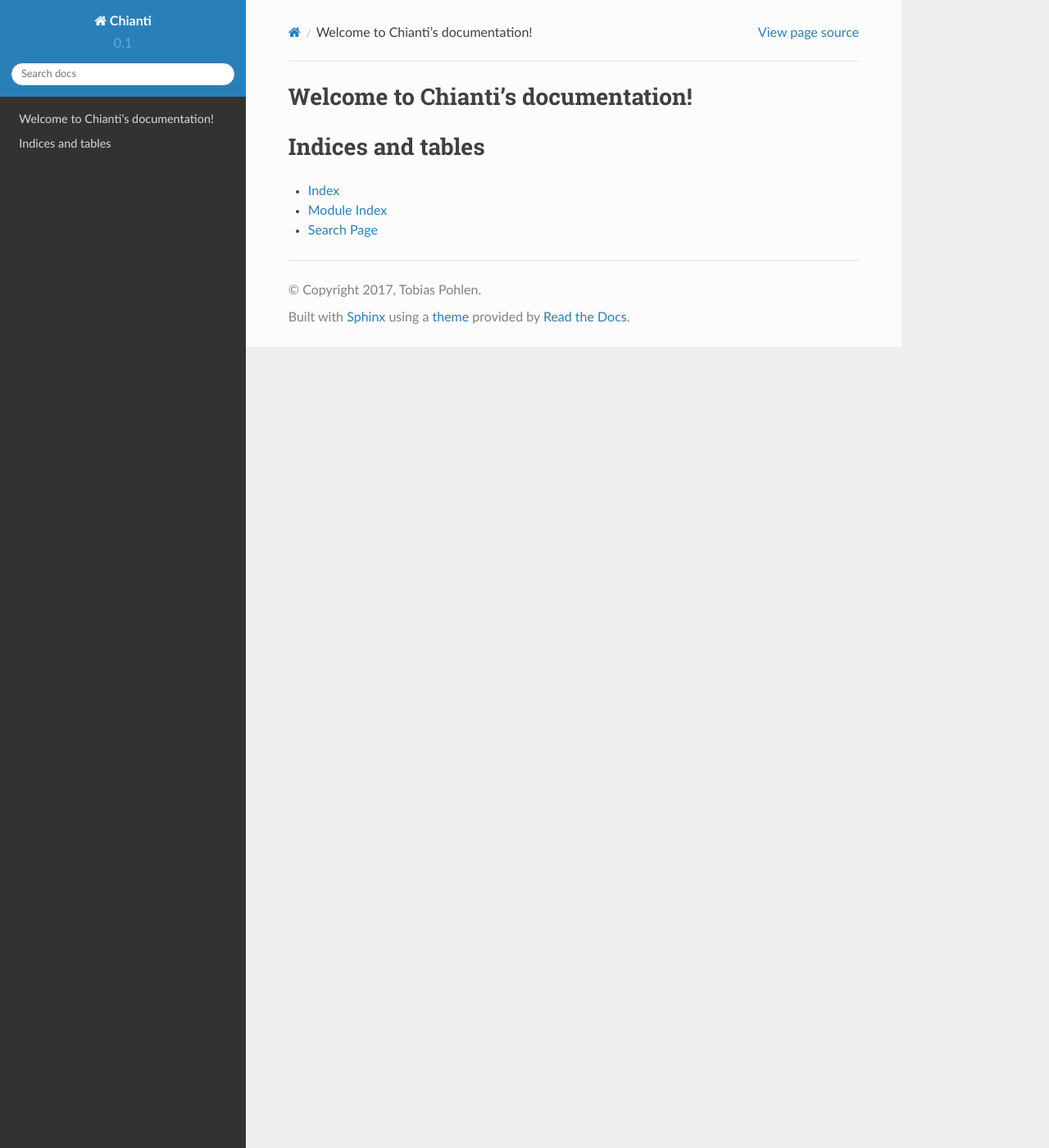
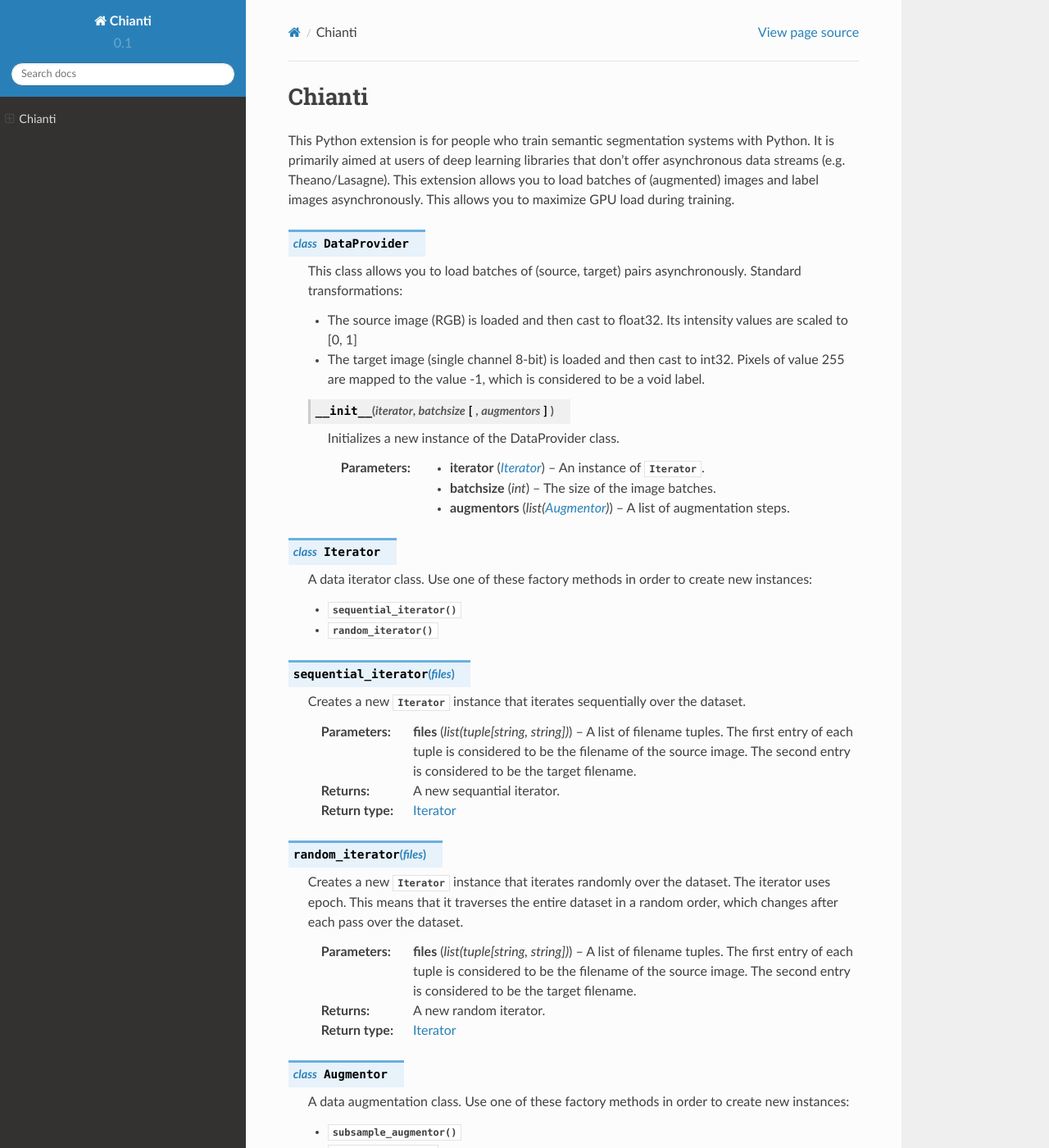
Before and after one commit to TobyPDE/chianti, a Sphinx documentation site: the page built from docs/index.rst, in a window 1280 px wide and 1400 px high. Shown: the whole window at 82% size. Built offline with Sphinx 7.4.7 and the Read the Docs theme 2.0.0, drawn with Linux system fonts in a browser that asks for light colours; some of the changed text lies outside the part shown.

Commit message:
Initial documentation

```diff
--- a/docs/index.rst
+++ b/docs/index.rst
@@ -3,18 +3,99 @@
    You can adapt this file completely to your liking, but it should at least
    contain the root `toctree` directive.
 
-Welcome to Chianti's documentation!
+Chianti
 ===================================
 
-.. toctree::
-   :maxdepth: 2
-   :caption: Contents:
+This Python extension is for people who train semantic segmentation systems with Python.
+It is primarily aimed at users of deep learning libraries that don't offer asynchronous data streams (e.g. Theano/Lasagne).
+This extension allows you to load batches of (augmented) images and label images asynchronously.
+This allows you to maximize GPU load during training.
+
+.. py:class:: DataProvider
+
+    This class allows you to load batches of (source, target) pairs asynchronously. Standard transformations:
+
+    - The source image (RGB) is loaded and then cast to float32. Its intensity values are scaled to [0, 1]
+    - The target image (single channel 8-bit) is loaded and then cast to int32. Pixels of value 255 are mapped to the value -1, which is considered to be a void label.
+
+    .. py:method:: __init__(iterator, batchsize, [augmentors])
+
+        Initializes a new instance of the DataProvider class.
+
+        :param iterator: An instance of :py:class:`Iterator`.
+        :param batchsize: The size of the image batches.
+        :param augmentors: A list of augmentation steps.
+        :type iterator: Iterator
+        :type batchsize: int
+        :type augmentors: list(Augmentor)
+
+.. py:class:: Iterator
+
+    A data iterator class. Use one of these factory methods in order to create new instances:
+
+    - :py:func:`sequential_iterator`
+    - :py:func:`random_iterator`
 
 
+.. py:function:: sequential_iterator(files)
 
-Indices and tables
-==================
+    Creates a new :py:class:`Iterator` instance that iterates sequentially over the dataset.
 
-* :ref:`genindex`
-* :ref:`modindex`
-* :ref:`search`
+    :param files: A list of filename tuples. The first entry of each tuple is considered to be the filename of the source image. The second entry is considered to be the target filename.
+    :type files: list(tuple[string, string])
+    :return: A new sequantial iterator.
+    :rtype: Iterator
+
+.. py:function:: random_iterator(files)
+
+    Creates a new :py:class:`Iterator` instance that iterates randomly over the dataset. The iterator uses epoch. This means that it traverses the entire dataset in a random order, which changes after each pass over the dataset.
+
+    :param files: A list of filename tuples. The first entry of each tuple is considered to be the filename of the source image. The second entry is considered to be the target filename.
+    :type files: list(tuple[string, string])
+    :return: A new random iterator.
+    :rtype: Iterator
+
+.. py:class:: Augmentor
+
+    A data augmentation class. Use one of these factory methods in order to create new instances:
+
+    - :py:func:`subsample_augmentor`
+    - :py:func:`gamma_augmentor`
+    - :py:func:`translation_augmentor`
+    - :py:func:`cityscapes_label_transformation_augmentor`
+
+
+.. py:function:: subsample_augmentor(factor)
+
+    Creates a new :py:class:`Augmentor` instance that resizes the images by subsampling them by a given subsampling factor.
+
+    :param factor: The subsampling factor.
+    :type factor: int
+    :return: A new subsample augmentor.
+    :rtype: Augmentor
+
+
+.. py:function:: gamma_augmentor(gamma)
+
+    Creates a new :py:class:`Augmentor` instance that applies brightness augmentation by performining random gamma corrections.
+
+    :param gamma: Determines the strength of the gamma augmentation. Valid values are in (0, 0.5) where 0 corresponds to no augmentation and 0.5 corresponds to the strongest augmentation.
+    :type gamma: double
+    :return: A new gamma augmentor.
+    :rtype: Augmentor
+
+.. py:function:: translation_augmentor(offset)
+
+    Creates a new :py:class:`Augmentor` instance that applies random translation augmentation.
+
+    :param offset: The maximum offset by which an image is translated.
+    :type offset: int
+    :return: A new translation augmentor.
+    :rtype: Augmentor
+
+.. py:function:: cityscapes_label_transformation_augmentor()
+
+    Creates a new :py:class:`Augmentor` instance that maps CityScapes label ids to CityScapes training ids. The resulting target images will have values in [-1, 18] where -1 corresponds to void labels.
+
+    :return: A new cityscapes label transformation augmentor.
+    :rtype: Augmentor
```
